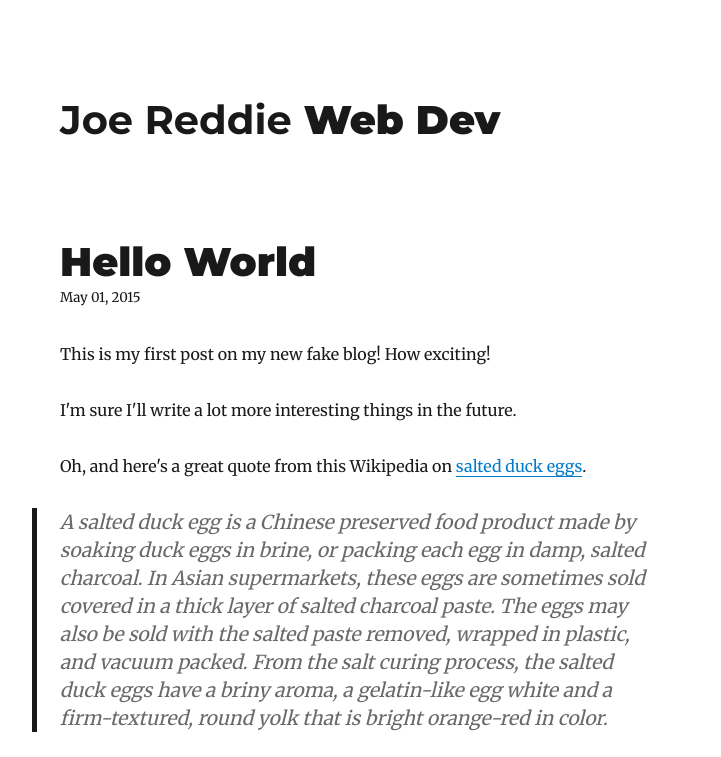
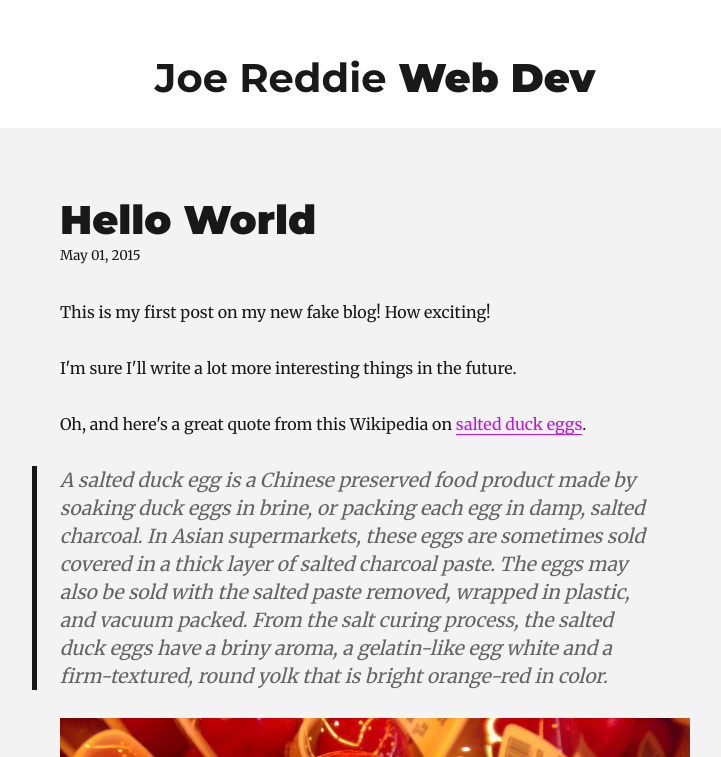
Before and after one commit to Joee94/joe-reddie-blog, a Gatsby site: page /hello-world/ in a window 1280 px wide. Shown: the top 757 px of the page, without its empty margins (265-986 px from the left). Built offline with nearby package versions, Linux system fonts and the light colour scheme; Gatsby itself is replaced by a stand-in of ours; some packages are replaced by stand-ins of ours.

Commit message:
updated styles

```diff
--- a/src/components/header.tsx
+++ b/src/components/header.tsx
@@ -25,9 +25,15 @@ const Header = () => {
 			style={{
 				display: `flex`,
 				marginBottom: rhythm(2.5),
+				backgroundColor: 'white',
 			}}
 		>
-			<h1>
+			<h1
+				style={{
+					marginLeft: `auto`,
+					marginRight: `auto`,
+				}}
+			>
 				<strong>{title}</strong> {subtitle}
 			</h1>
 		</div>
--- a/src/components/layout.tsx
+++ b/src/components/layout.tsx
@@ -9,18 +9,20 @@ const Layout: React.FC<{ location: { pathname: string }; title: string; children
 	const rootPath = `${__PATH_PREFIX__}/`;
 
 	return (
-		<div
-			style={{
-				marginLeft: `auto`,
-				marginRight: `auto`,
-				maxWidth: rhythm(24),
-				padding: `${rhythm(1.5)} ${rhythm(3 / 4)}`,
-			}}
-		>
+		<div style={{ backgroundColor: '#f3f3f3' }}>
 			<header>
 				<Header />
 			</header>
-			<main>{children}</main>
+			<main
+				style={{
+					marginLeft: `auto`,
+					marginRight: `auto`,
+					maxWidth: rhythm(24),
+					padding: `0 ${rhythm(3 / 4)}`,
+				}}
+			>
+				{children}
+			</main>
 			<footer>
 				© {new Date().getFullYear()}, Built with
 				{` `}
--- a/src/pages/using-typescript.tsx
+++ /dev/null
@@ -1,44 +0,0 @@
-// If you don't want to use TypeScript you can delete this file!
-import React from 'react';
-import { PageProps, Link, graphql } from 'gatsby';
-
-import Layout from '../components/layout';
-import SEO from '../components/seo';
-
-type DataProps = {
-	site: {
-		buildTime: string;
-	};
-};
-
-const UsingTypescript: React.FC<PageProps<DataProps>> = ({ data, path, location }) => (
-	<Layout title="Using TypeScript" location={location}>
-		<SEO title="Using TypeScript" />
-		<h1>Gatsby supports TypeScript by default!</h1>
-		<p>
-			This means that you can create and write <em>.ts/.tsx</em> files for your pages, components etc. Please note that the{' '}
-			<em>gatsby-*.js</em> files (like gatsby-node.js) currently don't support TypeScript yet.
-		</p>
-		<p>
-			For type checking you'll want to install <em>typescript</em> via npm and run <em>tsc --init</em> to create a <em>.tsconfig</em>{' '}
-			file.
-		</p>
-		<p>
-			You're currently on the page "{path}" which was built on {data.site.buildTime}.
-		</p>
-		<p>
-			To learn more, head over to our <a href="https://www.gatsbyjs.org/docs/typescript/">documentation about TypeScript</a>.
-		</p>
-		<Link to="/">Go back to the homepage</Link>
-	</Layout>
-);
-
-export default UsingTypescript;
-
-export const query = graphql`
-	{
-		site {
-			buildTime(formatString: "YYYY-MM-DD hh:mm a z")
-		}
-	}
-`;
--- a/src/utils/typography.tsx
+++ b/src/utils/typography.tsx
@@ -6,6 +6,9 @@ Wordpress2016.overrideThemeStyles = () => {
 	return {
 		'a.gatsby-resp-image-link': {
 			boxShadow: `none`,
+		},
+		a: {
+			color: '#bf12ea',
 		},
 	};
 };
```
